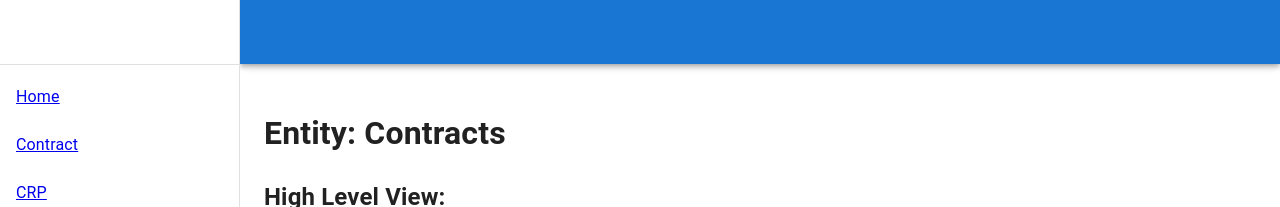
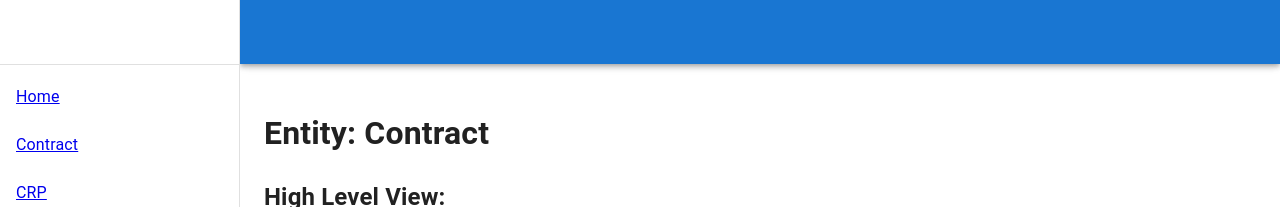
Before and after one commit to beehive-innovation/examples.rainprotocol.xyz, a React (Create React App) app: page /contract in a window 1280 px wide. Shown: the top 207 px of the page. Built offline with nearby package versions, Linux system fonts and the light colour scheme; no server answers.

Commit message:
Rename contracts to contract

```diff
--- a/src/pages/ContractPage.tsx
+++ b/src/pages/ContractPage.tsx
@@ -69,7 +69,7 @@ export default function ContractPage({}: any) {
   return (
     <div>
 
-      <h1>Entity: Contracts</h1>
+      <h1>Entity: Contract</h1>
 
       <h2>High Level View:</h2>
       <p>Contracts represents...</p>
```
